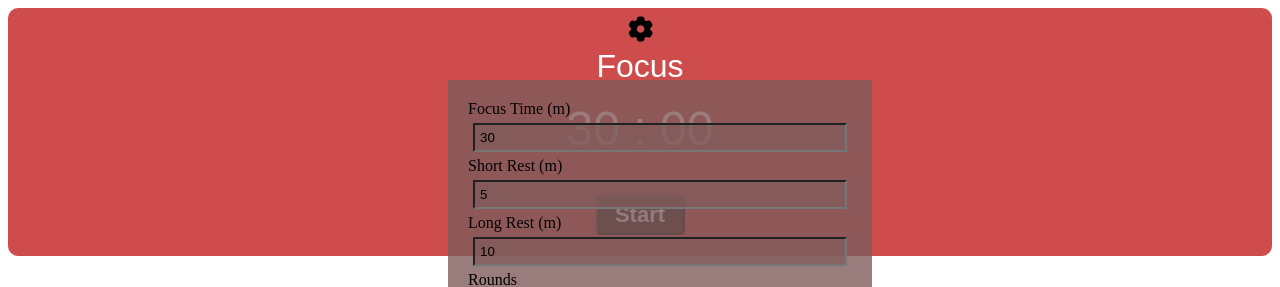
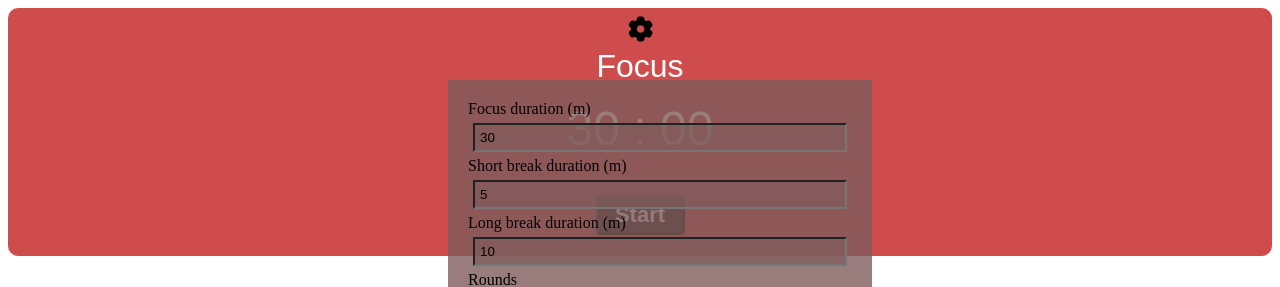
Before and after one commit to Wecpo/Pomodoro, a Vue app: page / in a window 1280 px wide. Both pictures are taken after a click on the element 640 px from the left and 31 px from the top of the page. Shown: the top 287 px of the page. Built offline with nearby package versions, Linux system fonts and the light colour scheme.

Commit message:
fix: changing the wrong timer when it updating settings, changed inputs names in settings modal, changed Timer folder to lower case (in components).

```diff
--- a/src/components/Timer/TimerMain.vue
+++ b/src/components/Timer/TimerMain.vue
@@ -1,8 +1,8 @@
 <script setup lang="ts">
 import type { TimerSettingsReactive } from '@/types/interfaces/TimerSettings';
 import IconSettings from '@/components/icons/IconSettings.vue';
-import TimerButton from '@/components/Timer/TimerButton.vue';
-import SettingsModal from '@/components/Timer/TimerSettingsModal.vue';
+import TimerButton from '@/components/timer/TimerButton.vue';
+import SettingsModal from '@/components/timer/TimerSettingsModal.vue';
 import { TIMER_STATUS, TIMER_TYPE } from '@/types/enums/Timer';
 import { formatTime } from '@/utils/formatTime';
 import { computed, onMounted, reactive, ref } from 'vue';
@@ -27,12 +27,22 @@ const showModal = ref(false);
 const settingsIconRef = ref<HTMLElement | null>(null);
 let intervalId = 0;
 
+function currentTimerKey() {
+  if (timerType.value === TIMER_TYPE.FOCUS) {
+    return 'focusDuration';
+  }
+  if (timerType.value === TIMER_TYPE.SHORT_BREAK) {
+    return 'shortBreakDuration';
+  }
+  return 'longBreakDuration';
+}
+
 function fetchSettings() {
   const settingsData = localStorage.getItem('timerSettings');
 
   if (settingsData) {
     timerSettings.settings = JSON.parse(settingsData);
-    timer.value = timerSettings.settings.focusDuration * 60;
+    timer.value = timerSettings.settings[currentTimerKey()] * 60;
   }
 }
 
@@ -45,6 +55,9 @@ const changeTimerMap = new Map<TIMER_TYPE, () => void>([
   [TIMER_TYPE.LONG_BREAK, changeTimerToFocus],
   [TIMER_TYPE.SHORT_BREAK, changeTimerToFocus],
 ]);
+
+const isTimerPaused = computed(() => timerStatus.value === TIMER_STATUS.PAUSED);
+const isTimerStarted = computed(() => timerStatus.value === TIMER_STATUS.STARTED);
 
 function changeTimerToFocus() {
   if (timerType.value === TIMER_TYPE.SHORT_BREAK) {
@@ -117,9 +130,6 @@ const timerClass = computed(() => {
 
   return 'timer--background--long-break';
 });
-
-const isTimerPaused = computed(() => timerStatus.value === TIMER_STATUS.PAUSED);
-const isTimerStarted = computed(() => timerStatus.value === TIMER_STATUS.STARTED);
 </script>
 
 <template>
--- a/src/components/Timer/TimerSettingsModal.vue
+++ b/src/components/Timer/TimerSettingsModal.vue
@@ -39,11 +39,11 @@ onUnmounted(() => {
 <template>
   <div ref="modalRef">
     <form class="modal" @submit.prevent="editSettings">
-      <label>Focus Time (m)</label>
+      <label>Focus duration (m)</label>
       <input v-model="settings.focusDuration" min="0" type="number">
-      <label>Short Rest (m)</label>
+      <label>Short break duration (m)</label>
       <input v-model="settings.shortBreakDuration" min="0" type="number">
-      <label>Long Rest (m) </label>
+      <label>Long break duration (m) </label>
       <input v-model="settings.longBreakDuration" min="0" type="number">
       <label>Rounds</label>
       <input v-model="settings.rounds" min="0" type="number">
--- a/src/views/MainView.vue
+++ b/src/views/MainView.vue
@@ -1,5 +1,5 @@
 <script setup lang="ts">
-import TimerMain from '@/components/Timer/TimerMain.vue'
+import TimerMain from '@/components/timer/TimerMain.vue';
 </script>
 
 <template>
```
